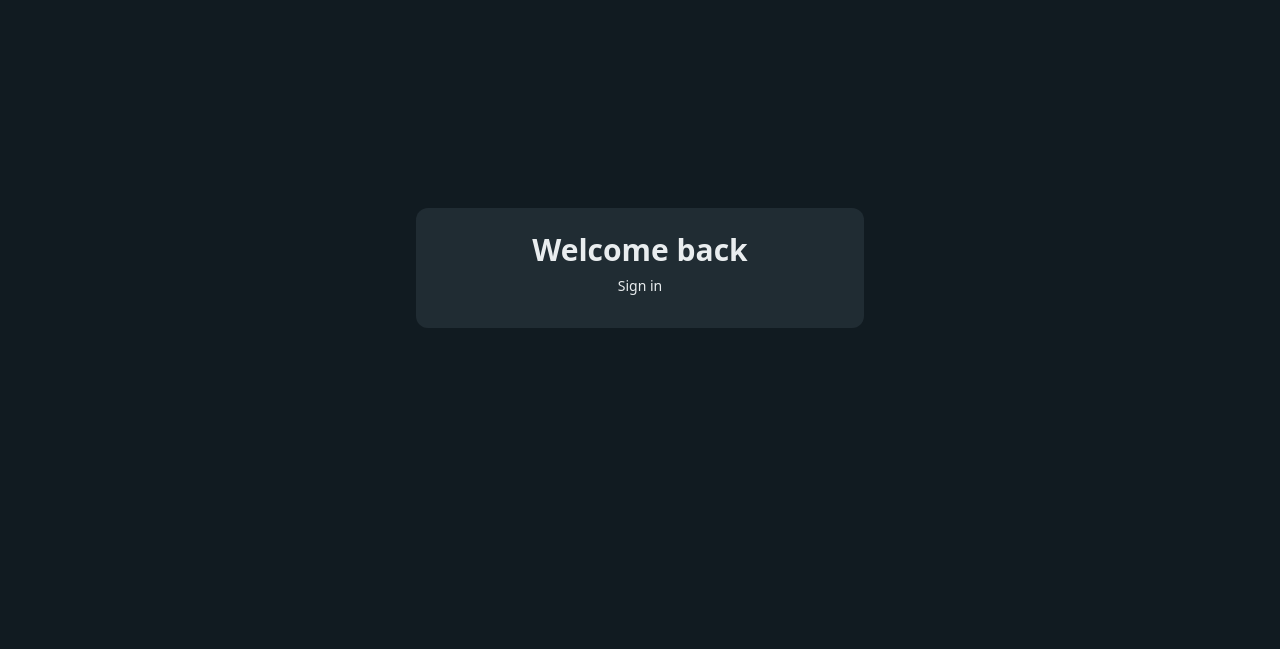
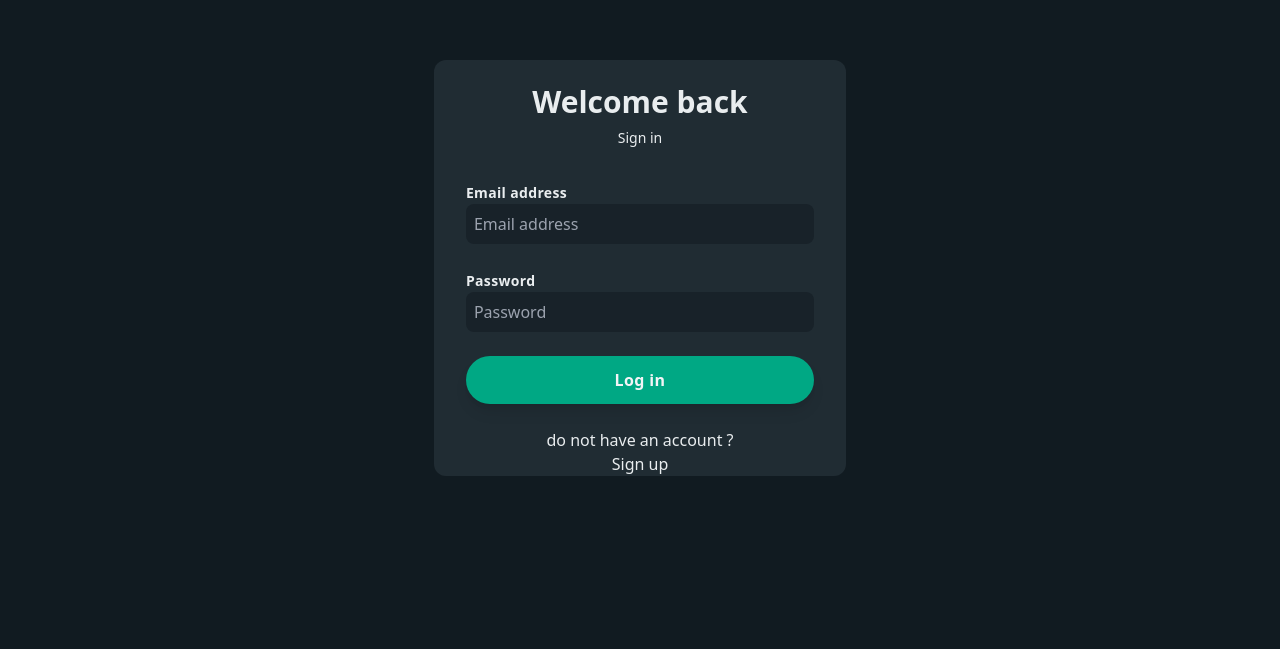
Before and after one commit to sami16kazah/WhatsAppCloneFE, a React (Create React App) app: page /login in a window 1280 px wide. Shown: the part 151-819 px from the top of the page. Built offline with nearby package versions, Linux system fonts and the light colour scheme; what redux-persist-transform-filter would draw is missing.

Commit message:
add login

```diff
--- a/package.json
+++ b/package.json
@@ -3,6 +3,8 @@
   "version": "0.1.0",
   "private": true,
   "dependencies": {
+    "@cloudinary/react": "^1.11.2",
+    "@cloudinary/url-gen": "^1.14.0",
     "@hookform/resolvers": "^3.3.2",
     "@reduxjs/toolkit": "^2.0.1",
     "@testing-library/jest-dom": "^5.17.0",
--- a/src/components/auth/LoginForm.jsx
+++ b/src/components/auth/LoginForm.jsx
@@ -1,12 +1,79 @@
-export default function LoginForm() {
+import { useForm } from 'react-hook-form';
+import { yupResolver } from '@hookform/resolvers/yup';
+import { signInSchema } from '../../utils/validation';
+import AuthInput from './AuthInput';
+import { useDispatch, useSelector } from 'react-redux';
+import { PulseLoader } from 'react-spinners';
+import { Link, useNavigate } from 'react-router-dom';
+import { loginUser } from '../../features/userSlice.js';
+
+export default function RegisterForm() {
+  const navigate = useNavigate();
+  const dispatch = useDispatch();
+  const { status, error } = useSelector((state) => state.user);
+  const {
+    register,
+    handleSubmit,
+    formState: { errors },
+  } = useForm({ resolver: yupResolver(signInSchema) });
+
+  const onSubmit = async (values) => {
+    let res = await dispatch(loginUser({ ...values }));
+    if (res?.payload?.user) {
+      navigate('/');
+    }
+  };
+
   return (
-    <div className="h-screen w-full flex items-center justify-center overflow-hidden">
-      <div className="w-full max-w-md space-y-8 dark:bg-dark_bg_2 rounded-xl">
+    <div className=" min-h-screen w-full flex items-center justify-center m-auto overflow-hidden">
+      <div className="  space-y-8 rounded-xl px-8 dark:bg-dark_bg_2 md:max-w-lg lg:max-w-xl xl:max-w-2xl">
         <div className="text-center dark: text-dark_text_1">
           <h2 className="mt-6 text-3xl font-bold">Welcome back</h2>
           <p className="mt-2 text-sm">Sign in</p>
         </div>
-        <form className="mt-6 space-y-6"></form>
+        <form onSubmit={handleSubmit(onSubmit)} className="  space-y-6">
+          <AuthInput
+            name="email"
+            type="text"
+            placeholder="Email address"
+            register={register}
+            error={errors?.email?.message}
+          />
+
+          <AuthInput
+            name="password"
+            type="password"
+            placeholder="Password"
+            register={register}
+            error={errors?.password?.message}
+          />
+
+          {error ? (
+            <div>
+              <p className="text-red-400"> {error}</p>
+            </div>
+          ) : null}
+          <button
+            className="w-full flex justify-center bg-green_1 text-gray-100 p-3 rounded-full tracking-wide
+            font-semibold focus:outline-none hover:bg-green_2 shadow-lg cursor-pointer transition ease-in duration-300"
+            type="submit"
+          >
+            {status === 'loading' ? (
+              <PulseLoader color="#fff" size={16}></PulseLoader>
+            ) : (
+              'Log in'
+            )}
+          </button>
+          <p className="flex flex-col items-center justify-center mt-10 text-center text-md dark:text-dark_text_1">
+            <span> do not have an account ?</span>
+            <Link
+              className="hover:underline cursor-pointer transition ease-in duration-300"
+              to="/register"
+            >
+              Sign up
+            </Link>
+          </p>
+        </form>
       </div>
     </div>
   );
--- a/src/components/auth/RegisterForm.jsx
+++ b/src/components/auth/RegisterForm.jsx
@@ -5,9 +5,12 @@ import AuthInput from './AuthInput';
 import { useDispatch, useSelector } from 'react-redux';
 import { PulseLoader } from 'react-spinners';
 import { Link, useNavigate } from 'react-router-dom';
-import { registerUser } from '../../features/userSlice.js';
+import { registerUser, changeStatus } from '../../features/userSlice.js';
 import { useState } from 'react';
 import Picture from './Picture.jsx';
+import axios from 'axios';
+const cloudSecret = process.env.REACT_APP_CLOUDE_SECRET;
+const cloudName = process.env.REACT_APP_CLOUDE_NAME;
 export default function RegisterForm() {
   const navigate = useNavigate();
   const dispatch = useDispatch();
@@ -17,15 +20,38 @@ export default function RegisterForm() {
   const {
     register,
     handleSubmit,
-    watch,
     formState: { errors },
   } = useForm({ resolver: yupResolver(signUpSchema) });
 
   const onSubmit = async (data) => {
-    let res = await dispatch(registerUser({ ...data, picture: '' }));
-    if (res.payload.user) {
-      navigate('/');
+    dispatch(changeStatus('loading'));
+    if (picture) {
+      await UploadImg().then(async (response) => {
+        let res = await dispatch(
+          registerUser({ ...data, picture: response.secure_url })
+        );
+        if (res?.payload?.user) {
+          navigate('/');
+        }
+      });
+    } else {
+      let res = await dispatch(registerUser({ ...data, picture: '' }));
+      if (res?.payload?.user) {
+        navigate('/');
+      }
     }
+  };
+
+  const UploadImg = async () => {
+    const imageData = picture; // Assuming 'picture' holds image data in one of the supported formats.
+    const formData = new FormData();
+    formData.append('upload_preset', cloudSecret); // Replace with actual preset name
+    formData.append('file', imageData);
+    const { data } = await axios.post(
+      `https://api.cloudinary.com/v1_1/${cloudName}/upload`,
+      formData
+    );
+    return data;
   };
 
   return (
--- a/src/features/userSlice.js
+++ b/src/features/userSlice.js
@@ -28,6 +28,20 @@ export const registerUser = createAsyncThunk(
   }
 );
 
+export const loginUser = createAsyncThunk(
+  'auth/login',
+  async (values, { rejectWithValue }) => {
+    try {
+      const { data } = await axios.post(`${AUTH_END_POINT}/login`, {
+        ...values,
+      });
+      return data;
+    } catch (error) {
+      return rejectWithValue(error.response.data.error.message);
+    }
+  }
+);
+
 export const userSlice = createSlice({
   name: 'user',
   initialState,
@@ -44,6 +58,9 @@ export const userSlice = createSlice({
         token: '',
       };
     },
+    changeStatus: (state, action) => {
+      state.status = action.payload;
+    },
   },
   extraReducers: (builder) => {
     builder
@@ -57,9 +74,20 @@ export const userSlice = createSlice({
       .addCase(registerUser.rejected, (state, { payload }) => {
         state.status = 'failed';
         state.error = payload;
+      })
+      .addCase(loginUser.pending, (state) => {
+        state.status = 'loading';
+      })
+      .addCase(loginUser.fulfilled, (state, { payload }) => {
+        state.status = 'success';
+        state.user = payload.user;
+      })
+      .addCase(loginUser.rejected, (state, { payload }) => {
+        state.status = 'failed';
+        state.error = payload;
       });
   },
 });
 
-export const { logout } = userSlice.actions;
+export const { logout, changeStatus } = userSlice.actions;
 export default userSlice.reducer;
--- a/src/utils/validation.js
+++ b/src/utils/validation.js
@@ -14,3 +14,13 @@ export const signUpSchema = Yup.object({
     .min(6, 'Password must be between 6 and 20 characters')
     .max(20, 'Password must be between 6 and 20 characters'),
 });
+
+export const signInSchema = Yup.object({
+  email: Yup.string()
+    .email('Invalid email address')
+    .required('Email is required'),
+  password: Yup.string()
+    .required('Password is required')
+    .min(6, 'Password must be between 6 and 20 characters')
+    .max(20, 'Password must be between 6 and 20 characters'),
+});
```
Also changed, not shown: 2 other files (tests, documents, lock files or other folders).
